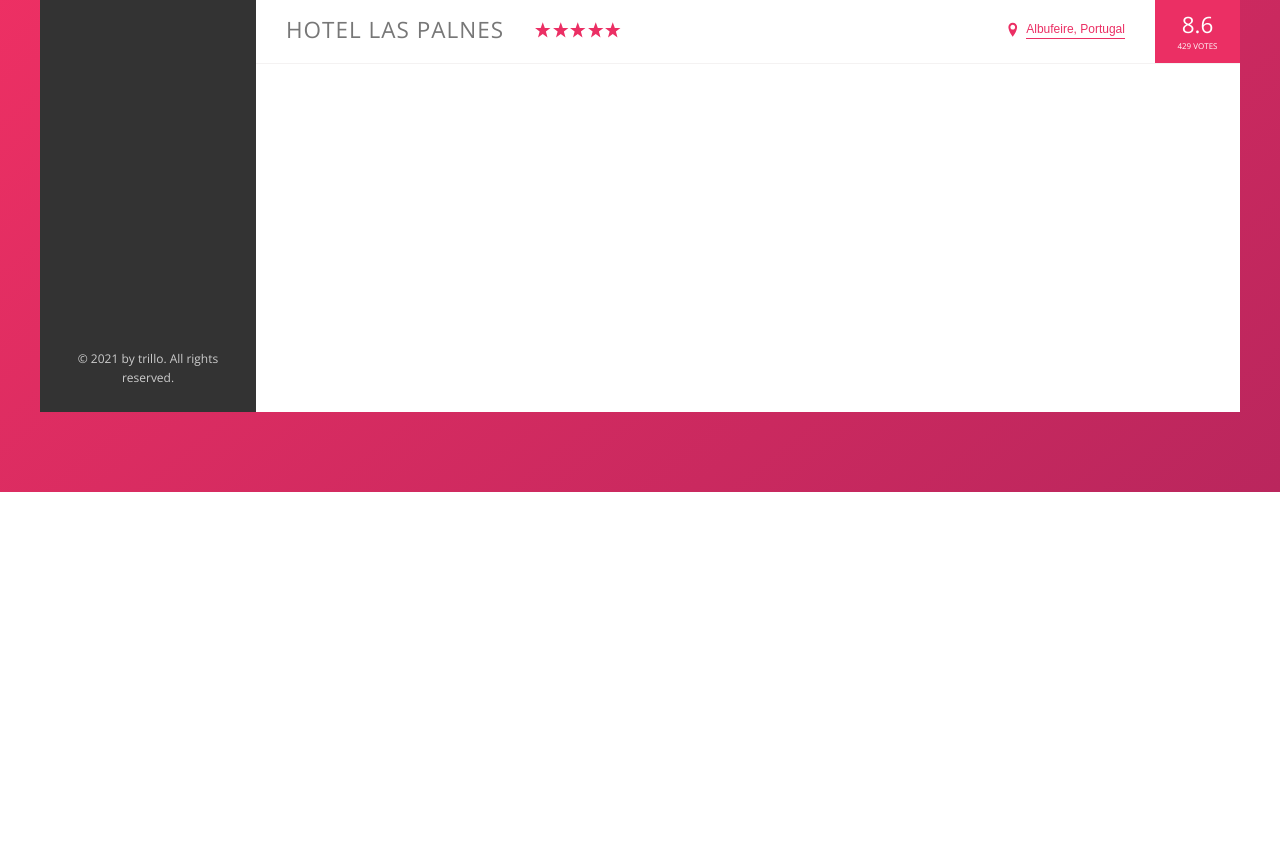
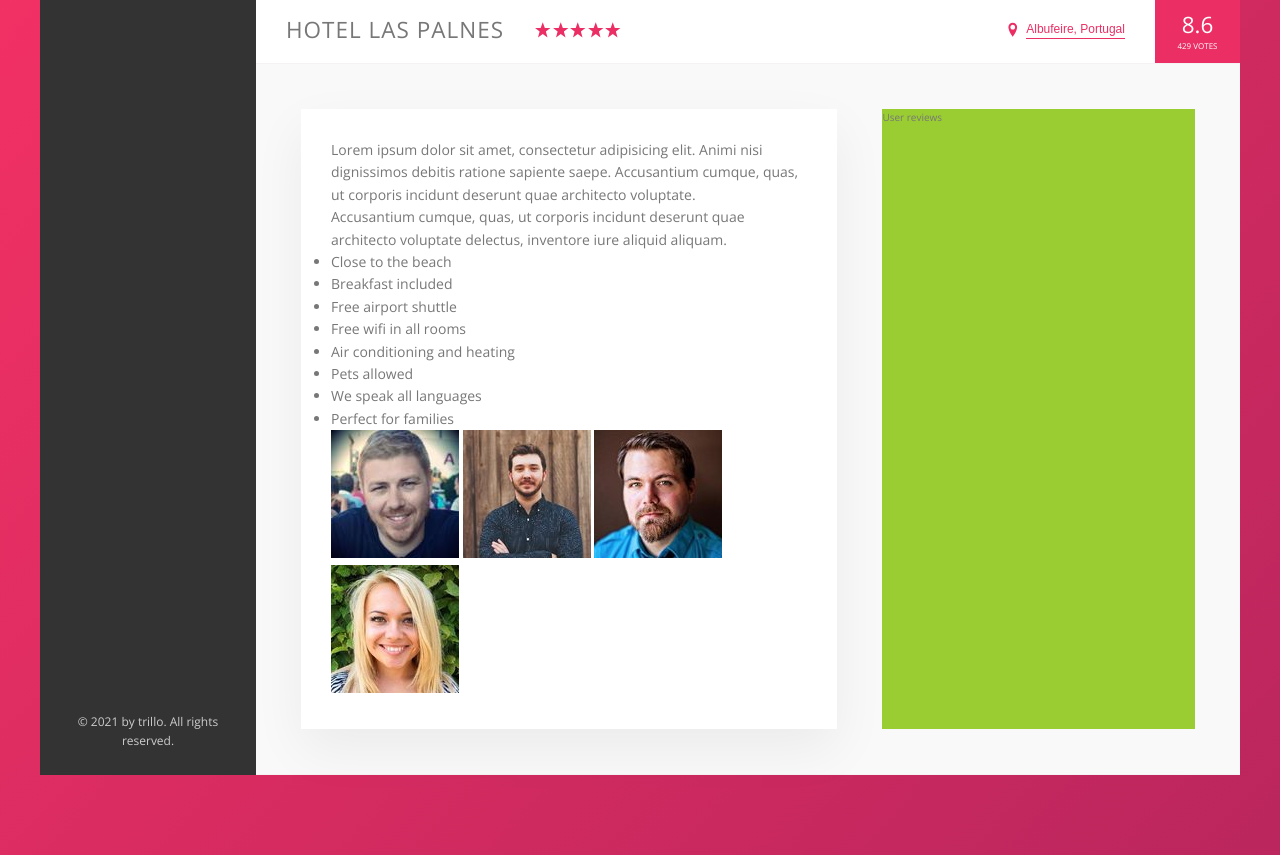
Before and after one commit to Jordangoulet13/trillo, a website: page index.html in a window 1280 px wide. Shown: the part 538-1393 px from the top of the page. Before the commit the page ends 1030 px from the top, so only its background shows below. Drawn offline with nearby package versions, Linux system fonts and the light colour scheme.

Commit message:
added hotel content

```diff
--- a/index.html
+++ b/index.html
@@ -145,6 +145,56 @@
               <div class="overview__rating-count">429 votes</div>
             </div>
           </div>
+          <div class="detail">
+            <div class="description">
+              <p class="paragraph">
+                Lorem ipsum dolor sit amet, consectetur adipisicing elit. Animi
+                nisi dignissimos debitis ratione sapiente saepe. Accusantium
+                cumque, quas, ut corporis incidunt deserunt quae architecto
+                voluptate.
+              </p>
+              <p class="paragraph">
+                Accusantium cumque, quas, ut corporis incidunt deserunt quae
+                architecto voluptate delectus, inventore iure aliquid aliquam.
+              </p>
+              <ul class="list">
+                <li class="list__item">Close to the beach</li>
+                <li class="list__item">Breakfast included</li>
+                <li class="list__item">Free airport shuttle</li>
+                <li class="list__item">Free wifi in all rooms</li>
+                <li class="list__item">Air conditioning and heating</li>
+                <li class="list__item">Pets allowed</li>
+                <li class="list__item">We speak all languages</li>
+                <li class="list__item">Perfect for families</li>
+              </ul>
+              <div class="recommend">
+                <p class="recommend__count"></p>
+                <div class="recommend__friends">
+                  <img
+                    src="img/user-3.jpg"
+                    alt="Friend 1"
+                    class="recommend__photo"
+                  />
+                  <img
+                    src="img/user-4.jpg"
+                    alt="Friend 2"
+                    class="recommend__photo"
+                  />
+                  <img
+                    src="img/user-5.jpg"
+                    alt="Friend 3"
+                    class="recommend__photo"
+                  />
+                  <img
+                    src="img/user-6.jpg"
+                    alt="Friend 4"
+                    class="recommend__photo"
+                  />
+                </div>
+              </div>
+            </div>
+            <div class="user-reviews">User reviews</div>
+          </div>
         </main>
       </div>
     </div>
--- a/sass/_base.scss
+++ b/sass/_base.scss
@@ -31,6 +31,9 @@ Grey dark 3: #999
   --color-grey-dark-3: #999;
 
   --shadow-dark: 0 2rem 6rem rgba($color: 0, 0, 0, 0.3);
+  --shadow-light: 0 2rem 5rem rgba(0, 0, 0, 0.06);
+
+  --line: 1px solid var(--color-grey-light-2);
 }
 * {
   margin: 0;
--- a/sass/_components.scss
+++ b/sass/_components.scss
@@ -85,8 +85,8 @@
   }
   &__notification {
     font-size: 0.8rem;
-    height: 0.75rem;
-    width: 0.75;
+    height: 1.5rem;
+    width: 1.5rem;
     border-radius: 50%;
     background-color: var(--color-primary);
     color: white;
@@ -190,7 +190,7 @@
 .overview {
   display: flex;
   align-items: center;
-  border-bottom: 1px solid var(--color-grey-light-2);
+  border-bottom: var(--line);
 
   &__heading {
     font-size: 2.25rem;
--- a/sass/_layout.scss
+++ b/sass/_layout.scss
@@ -11,7 +11,7 @@
   font-size: 1.4rem;
   height: 7rem;
   background-color: white;
-  border-bottom: 1px solid var(--color-grey-light-2);
+  border-bottom: var(--line);
   display: flex;
   justify-content: space-between;
   align-items: center;
@@ -32,6 +32,24 @@
 
 .hotel-view {
   background-color: white;
-  height: 80rem; //test
   flex: 1;
 }
+
+.detail {
+  display: flex;
+  padding: 4.5rem;
+  background-color: var(--color-grey-light-1);
+  border-bottom: var(--line);
+}
+.description {
+  font-size: 1.4rem;
+  background-color: white;
+  box-shadow: var(--shadow-light);
+  padding: 3rem;
+  flex: 0 0 60%;
+  margin-right: 4.5rem;
+}
+.user-reviews {
+  background-color: yellowgreen;
+  flex: 1;
+}
```
Also changed, not shown: css/style.css, css/style.min.css.
